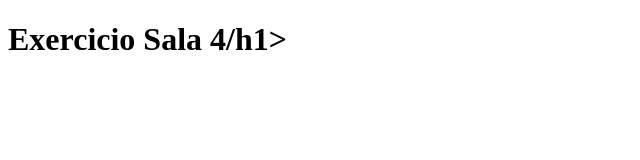
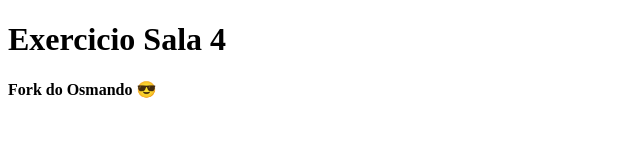
Before and after one commit to capeletti/devs2bluFork_sala4, a plain HTML site: page index.html in a window 1280 px wide. Shown: the whole page, without its empty margins (0-640 px from the left). Drawn offline with Linux system fonts and the light colour scheme.

Commit message:
Coloquei meu nome

```diff
--- a/index.html
+++ b/index.html
@@ -7,6 +7,8 @@
     <title>Document</title>
 </head>
 <body>
-    <h1>Exercicio Sala 4/h1>
+    <h1>Exercicio Sala 4</h1>
+
+    <p><strong>Fork do Osmando 😎</strong></p>
 </body>
 </html>
```
